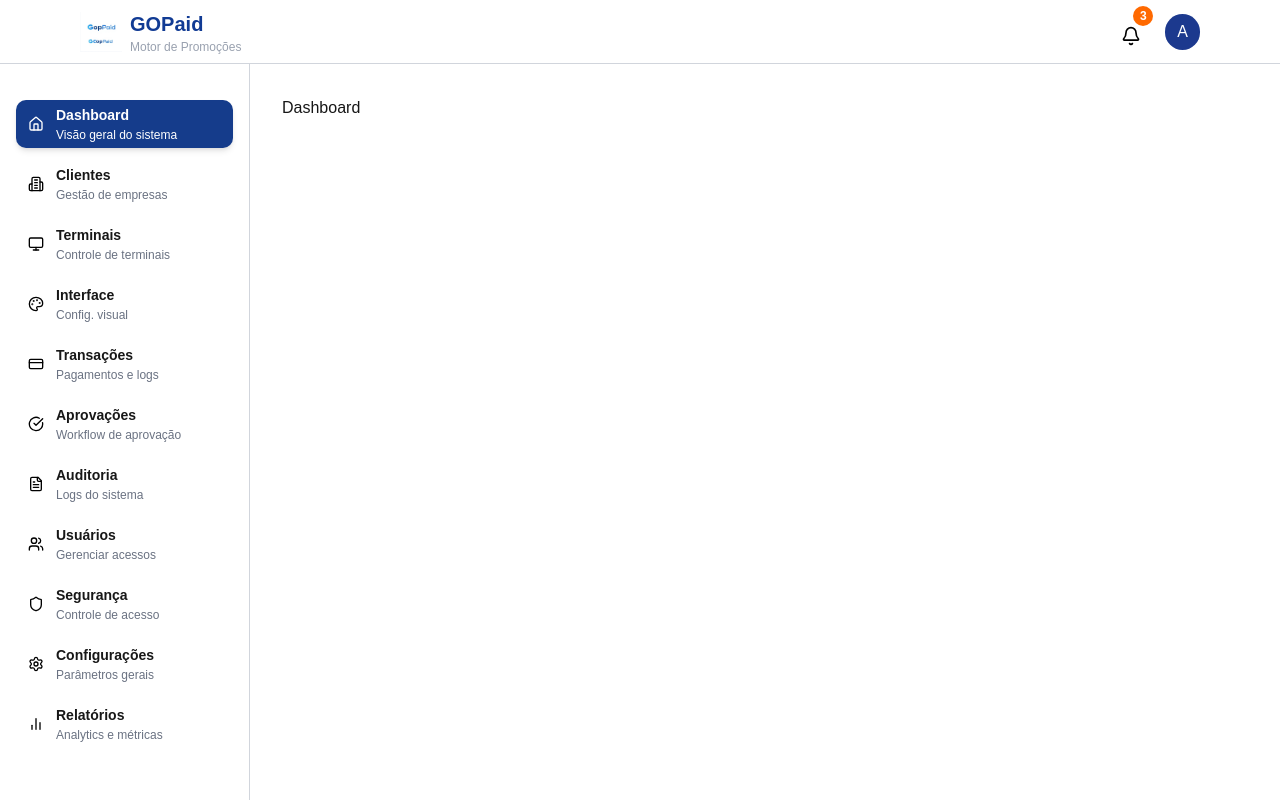
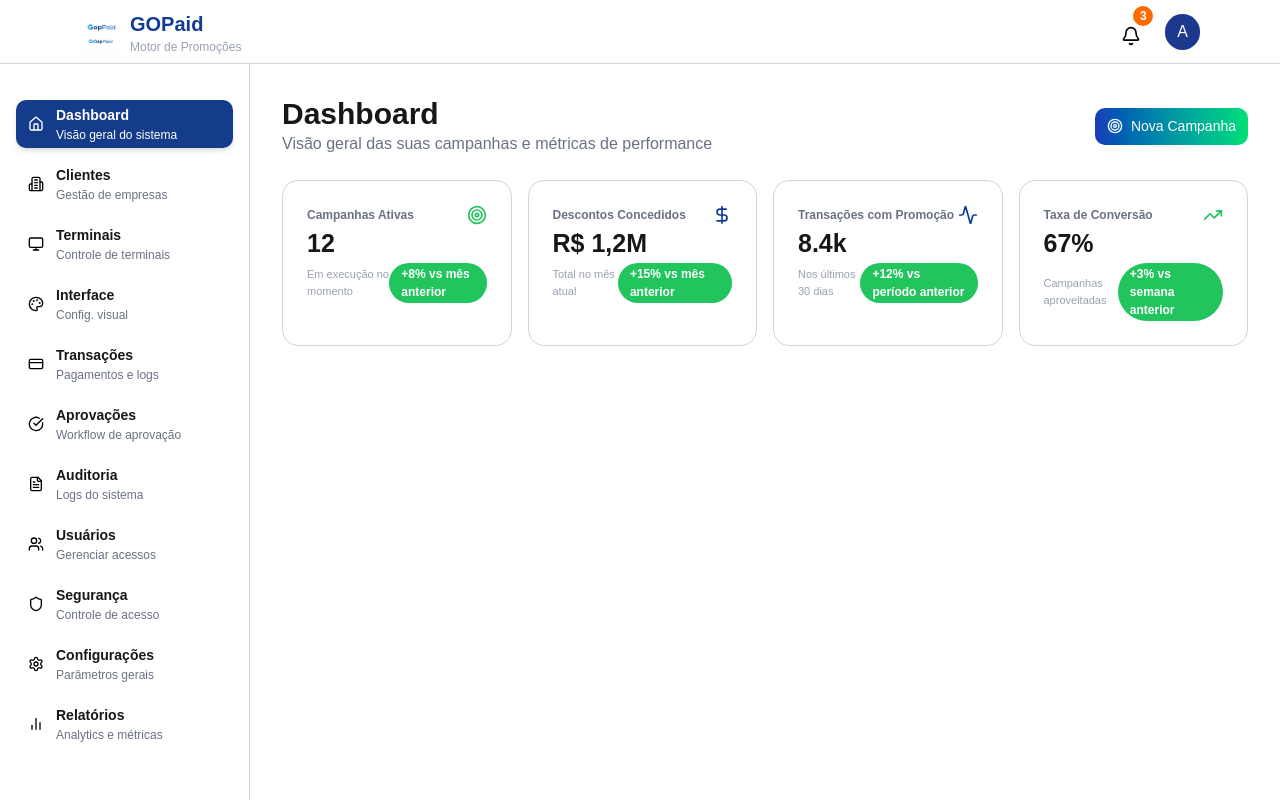
Before and after one commit to JohannPDaniel/Meu-projeto, a Next.js app: page /dashboard in a window 1280 px wide. Built offline with nearby package versions, Linux system fonts and the light colour scheme.

Commit message:
iniciando a pagina de dashboard

```diff
--- a/src/app/dashboard/page.tsx
+++ b/src/app/dashboard/page.tsx
@@ -1,7 +1,63 @@
-import { AppLayout } from "../../components/appLayout";
+import { Target } from 'lucide-react';
+import { AppLayout } from '../../components/appLayout';
+import { infoDashboard } from '../../components/dashboard/infoDashboard';
+import { PainelDashboard } from '../../components/dashboard/painelDashboard';
 
 export default function Dashboard() {
 	return (
-		<AppLayout>Dashboard</AppLayout>
+		<AppLayout>
+			<div className='flex items-center justify-between'>
+				<div>
+					<h1 className='text-3xl font-bold'>Dashboard</h1>
+					<p className='text-gray-500'>
+						Visão geral das suas campanhas e métricas de performance
+					</p>
+				</div>
+				<div>
+					<button className='w-full flex items-center gap-2 px-3 py-2 rounded-[10px] text-white text-[14px] font-medium bg-gradient-to-r from-blue-800 to-green-400 cursor-pointer transition-all duration-300 ease-in-out hover:-translate-y-1 hover:shadow-lg'>
+						<Target className='w-4 h-4 text-white' />
+						Nova Campanha
+					</button>
+				</div>
+			</div>
+
+			<div className='mt-6 w-full h-auto flex gap-4'>
+				{infoDashboard.map((ID, index) => (
+					<PainelDashboard
+						key={index}
+						icon={ID.icon}
+						colorIcon={ID.colorIcon}
+						title={ID.title}
+						number={ID.number}
+						paragraphy1={ID.paragraphy1}
+						paragraphy2={ID.paragraphy2}
+					/>
+				))}
+				{/* <PainelDashboard
+					icon={DollarSign}
+					colorIcon='#0c3a97'
+					title='Descontos Concedidos'
+					number='R$ 1,2M'
+					paragraphy1='Total no mês atual'
+					paragraphy2='+15% vs mês anterior'
+				/>
+				<PainelDashboard
+					icon={Activity}
+					colorIcon='#0c3a97'
+					title='Transações com Promoção'
+					number='8.4k'
+					paragraphy1='Nos últimos 30 dias'
+					paragraphy2='+12% vs período anterior'
+				/>
+				<PainelDashboard
+					icon={TrendingUp}
+					colorIcon='#21c45d'
+					title='Taxa de Conversão'
+					number='67%'
+					paragraphy1='Campanhas aproveitadas'
+					paragraphy2='+3% vs semana anterior'
+				/> */}
+			</div>
+		</AppLayout>
 	);
 }
--- /dev/null
+++ b/src/components/dashboard/infoDashboard.ts
@@ -0,0 +1,36 @@
+import { Activity, DollarSign, Target, TrendingUp } from "lucide-react";
+
+export const infoDashboard = [
+	{
+		icon: Target,
+		colorIcon: '#21c45d',
+		title: 'Campanhas Ativas',
+		number: '12',
+		paragraphy1: 'Em execução no momento',
+		paragraphy2: '+8% vs mês anterior',
+	},
+	{
+		icon: DollarSign,
+		colorIcon: '#0c3a97',
+		title: 'Descontos Concedidos',
+		number: 'R$ 1,2M',
+		paragraphy1: 'Total no mês atual',
+		paragraphy2: '+15% vs mês anterior',
+	},
+	{
+		icon: Activity,
+		colorIcon: '#0c3a97',
+		title: 'Transações com Promoção',
+		number: '8.4k',
+		paragraphy1: 'Nos últimos 30 dias',
+		paragraphy2: '+12% vs período anterior',
+	},
+	{
+		icon: TrendingUp,
+		colorIcon: '#21c45d',
+		title: 'Taxa de Conversão',
+		number: '67%',
+		paragraphy1: 'Campanhas aproveitadas',
+		paragraphy2: '+3% vs semana anterior',
+	},
+];
--- /dev/null
+++ b/src/components/dashboard/painelDashboard.tsx
@@ -0,0 +1,41 @@
+import { LucideIcon } from 'lucide-react';
+
+interface PainelDashboardProps {
+    icon: LucideIcon;
+    colorIcon: string;
+    title: string;
+    number: string;
+	paragraphy1: string;
+	paragraphy2: string;
+}
+
+export const PainelDashboard = ({
+    icon: Icon,
+    colorIcon,
+    title,
+    number,
+	paragraphy1,
+	paragraphy2,
+}: PainelDashboardProps) => {
+	return (
+		<div className='w-full border border-gray-300 p-6 rounded-2xl'>
+			<div className='flex items-center justify-between'>
+				<h3 className='text-[12px] text-gray-500 font-black'>{title}</h3>
+				<Icon
+					className='w-5 h-5'
+					style={{ color: colorIcon }}
+				/>
+			</div>
+			<div>
+				<h1 className='text-[25px] font-bold'>{number}</h1>
+			</div>
+			<div className='flex items-center justify-between'>
+				<p className='text-gray-400 text-[11px]'>{paragraphy1}</p>
+				<p
+					className={`text-[12px] bg-[#21c45d] text-white font-bold px-3 py-0.5 rounded-full`}>
+					{paragraphy2}
+				</p>
+			</div>
+		</div>
+	);
+};
```
